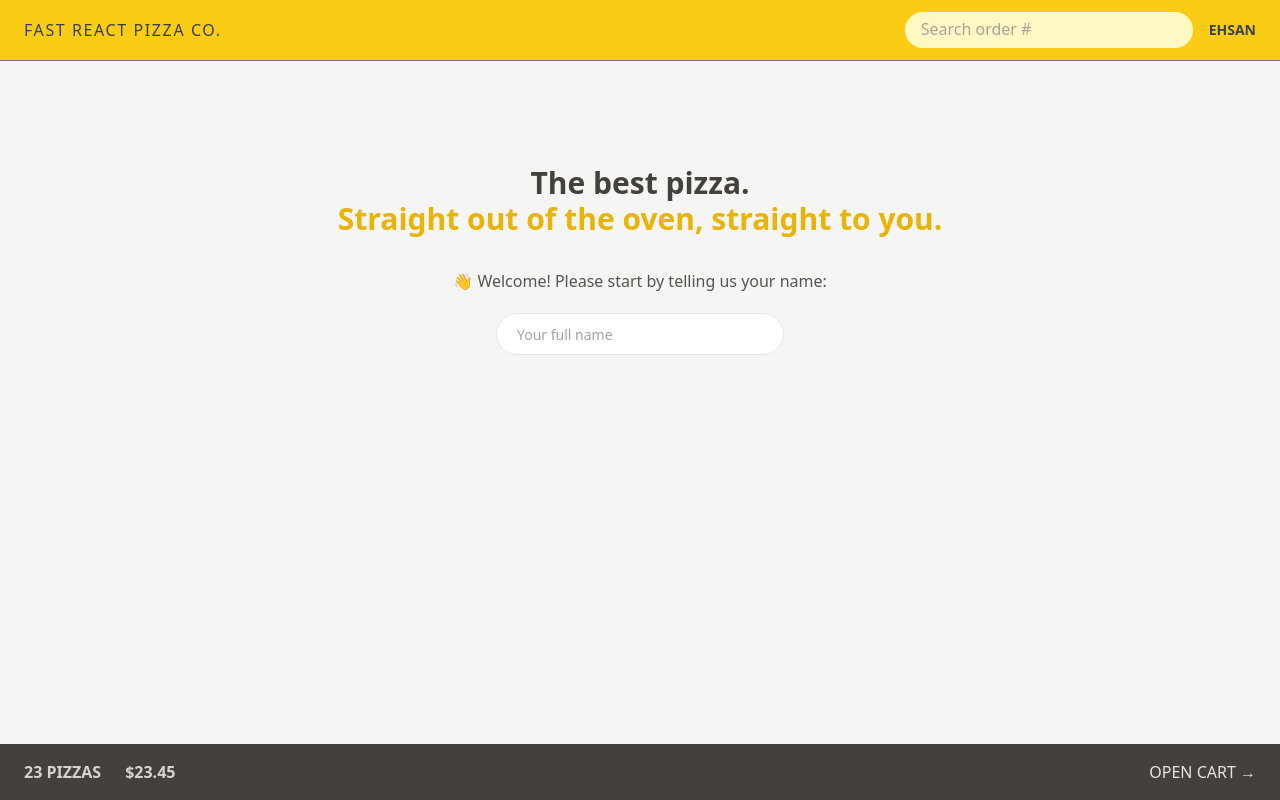
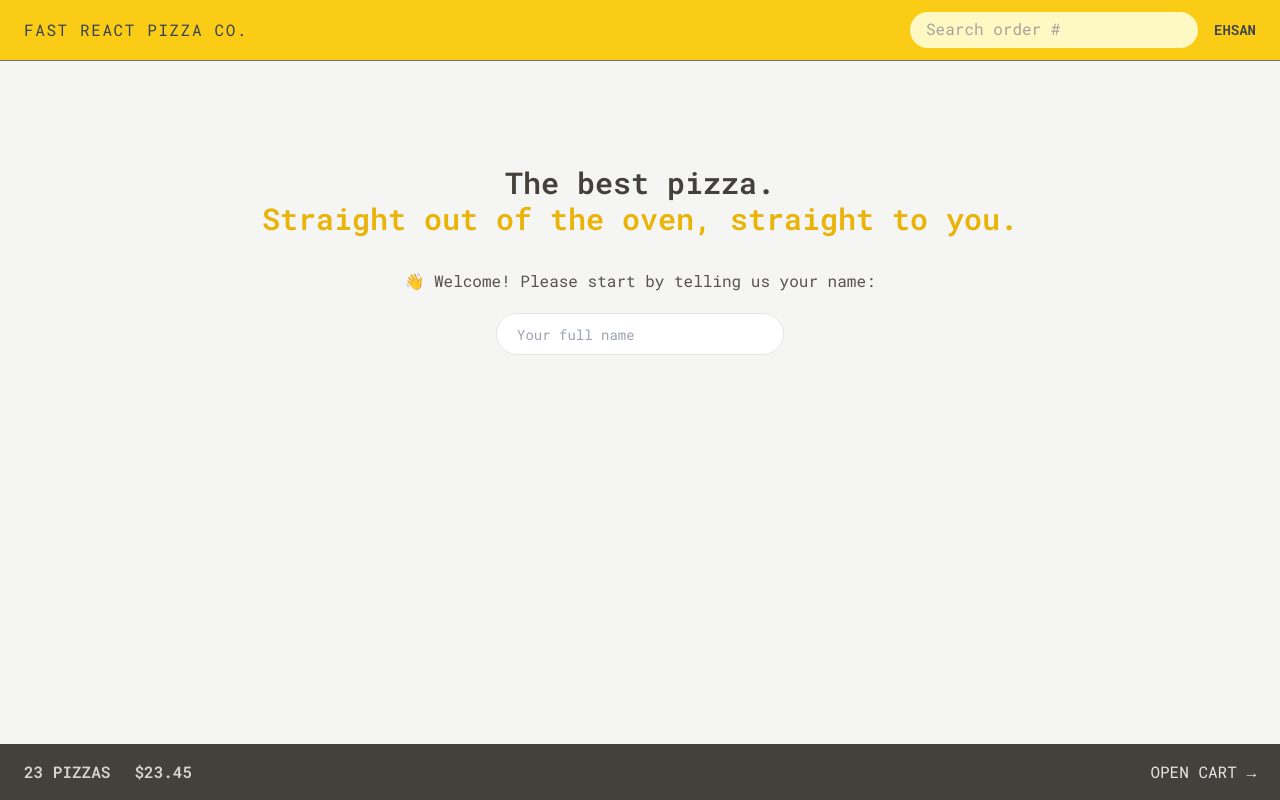
Before and after one commit to ehsanmehrjoo/Fast-React-Pizza, a React (Vite) app: page / in a window 1280 px wide. Built offline with nearby package versions, Linux system fonts and the light colour scheme.

Commit message:
Update tailwind.config.js   tailwind

```diff
--- a/src/Ui/Header.jsx
+++ b/src/Ui/Header.jsx
@@ -7,7 +7,7 @@
   const [isOpen, setIsOpen] = useState(false);
 
   return (
-    <header className="flex items-center justify-between uppercase bg-yellow-400 text-gray-700 px-4 py-3 border-b border-stone-500 sm:px-6 relative">
+    <header className="flex items-center justify-between uppercase bg-yellow-400 text-gray-700 px-4 py-3 border-b border-stone-500 sm:px-6 relative font-pizza">
       <button
         className="lg:hidden p-2 text-gray-700 focus:outline-none"
         onClick={() => setIsOpen(!isOpen)}
--- a/tailwind.config.js
+++ b/tailwind.config.js
@@ -7,7 +7,7 @@
   ],
   theme: {
     fontFamily:{
-      pizza : 'Roboto Mono, monospace',
+      sans : 'Roboto Mono, monospace',
     },
     extend: {},
   },
```
